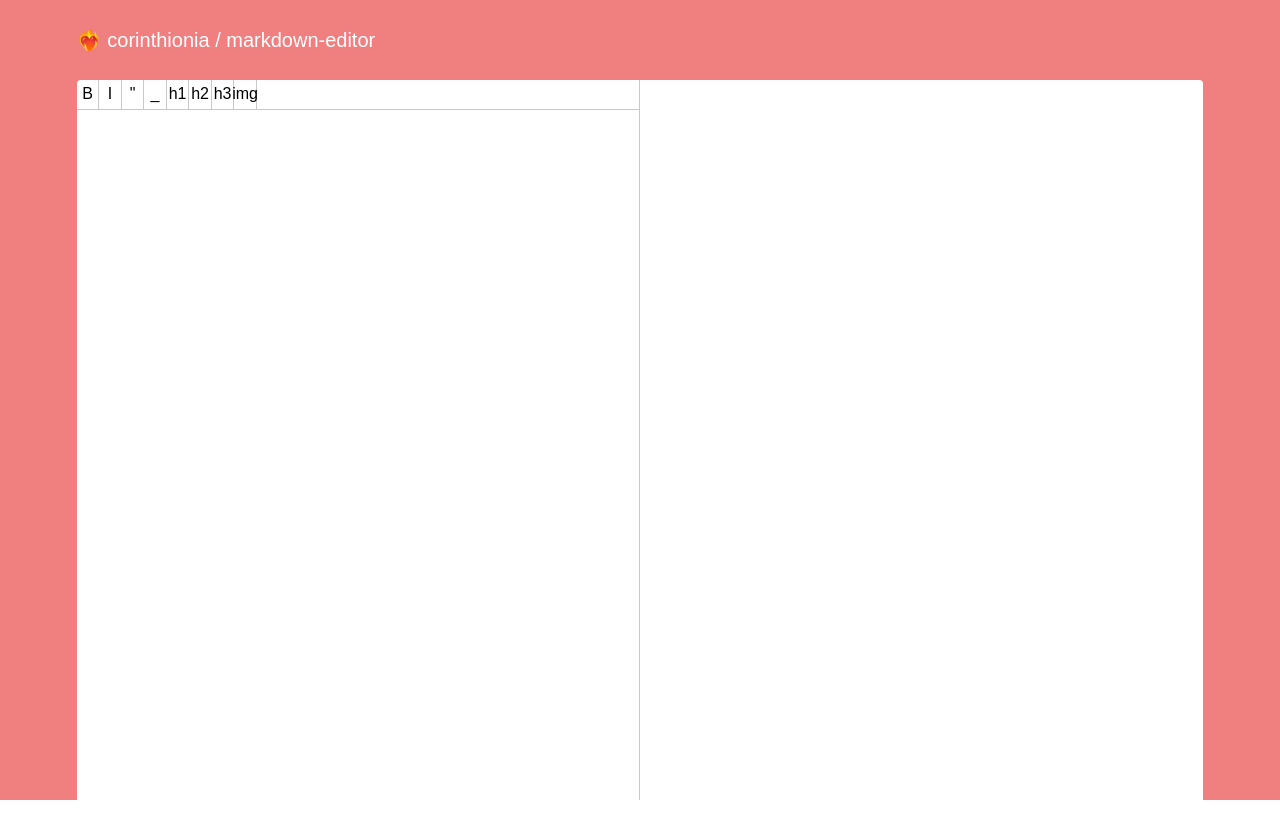
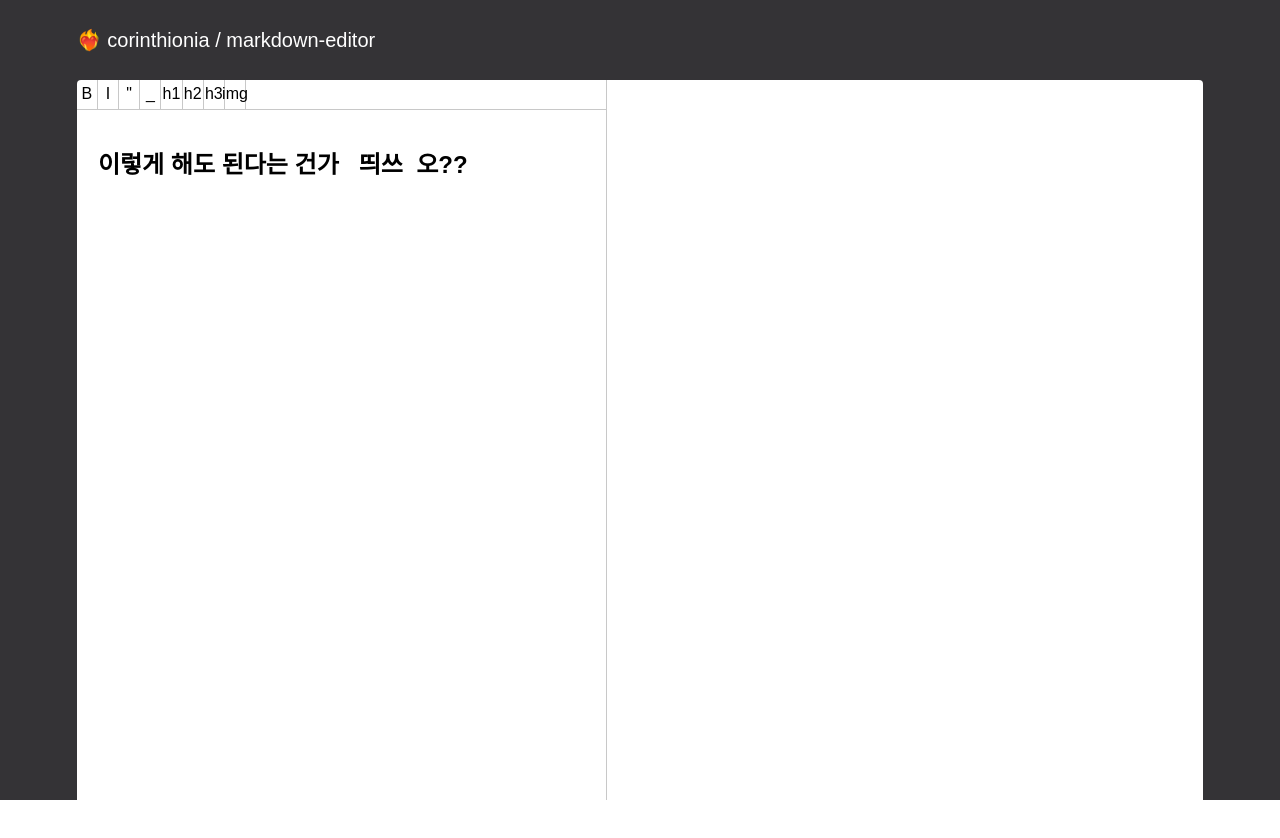
Before and after one commit to corinthionia/markdown-editor, a React (Create React App) app: page / in a window 1280 px wide. Shown: the top 838 px of the page. Before the commit the page ends 800 px from the top, so only its background shows below. Built offline with nearby package versions, Linux system fonts and the light colour scheme; a web font is replaced by a local one.

Commit message:
:sparkles: feat: change textarea to pre tag

```diff
--- a/src/components/editor/Buttons.js
+++ b/src/components/editor/Buttons.js
@@ -8,11 +8,11 @@ const Buttons = () => {
     <Wrapper>
       <Btn onClick={useButtonClick('**', '**')}>B</Btn>
       <Btn onClick={useButtonClick('_', '_')}>I</Btn>
-      <Btn onClick={useButtonClick('\n>', '')}>"</Btn>
+      <Btn onClick={useButtonClick('\n>', '\n')}>"</Btn>
       <Btn onClick={useButtonClick('~~', '~~')}>_</Btn>
-      <Btn onClick={useButtonClick('\n# ', '')}>h1</Btn>
-      <Btn onClick={useButtonClick('\n## ', '')}>h2</Btn>
-      <Btn onClick={useButtonClick('\n### ', '')}>h3</Btn>
+      <Btn onClick={useButtonClick('\n# ', '\n')}>h1</Btn>
+      <Btn onClick={useButtonClick('\n## ', '\n')}>h2</Btn>
+      <Btn onClick={useButtonClick('\n### ', '\n')}>h3</Btn>
       <Btn onClick={useButtonClick('![', ']()')}>img</Btn>
     </Wrapper>
   );
--- a/src/components/editor/TextArea.js
+++ b/src/components/editor/TextArea.js
@@ -1,43 +1,84 @@
-import { useContext } from 'react';
 import styled from 'styled-components';
+import { useContext, useState } from 'react';
+import { ContentContext } from '../../contexts/ContentContext';
 
-import { InputContext } from '../../contexts/InputContext';
 import { SelectionContext } from '../../contexts/SelectionContext';
 
 const TextArea = () => {
-  const { inputText, handleInputChange } = useContext(InputContext);
-  const { setSelectionStartHandler, setSelectionEndHandler } =
-    useContext(SelectionContext);
+  const [inputText, setInputText] = useState('');
+  const { content, setContentHandler } = useContext(ContentContext);
+
+  const {
+    selectionStart,
+    selectionEnd,
+    setSelectionStartHandler,
+    setSelectionEndHandler,
+  } = useContext(SelectionContext);
+
+  const handleInputChange = (e) => {
+    setInputText(e.target.value);
+  };
 
   const handleDragText = (e) => {
-    setSelectionStartHandler(e.target.selectionStart);
-    setSelectionEndHandler(e.target.selectionEnd);
+    const selectedObj = window.getSelection();
+    // let selected = selectedObj.getRangeAt(0).toString(); // 선택한 text 출력
+
+    const { baseOffset, extentOffset } = selectedObj;
+    console.log(baseOffset, extentOffset);
+
+    if (baseOffset < extentOffset) {
+      setSelectionStartHandler(baseOffset);
+      setSelectionEndHandler(extentOffset);
+    } else {
+      setSelectionStartHandler(extentOffset);
+      setSelectionEndHandler(baseOffset);
+    }
+
+    console.log(selectionStart, selectionEnd);
+    console.log('----------------');
+  };
+
+  const handleEnterPress = (e) => {
+    if (e.key === 'Enter') {
+      console.log('엔터');
+      console.log('content: ', content);
+
+      setContentHandler(inputText);
+    }
   };
 
   return (
-    <Wrapper
-      value={inputText}
-      spellCheck="false"
-      onClick={handleDragText}
-      onChange={handleInputChange}
-    ></Wrapper>
+    <Wrapper onKeyPress={handleEnterPress}>
+      {/* <Textarea
+        value={inputText}
+        spellCheck="false"
+        onClick={handleDragText}
+        onChange={handleInputChange}
+      /> */}
+      <pre onClick={handleDragText} onChange={handleInputChange}>
+        <h2>{'이렇게 해도 된다는 건가   띄쓰  오??'}</h2>
+      </pre>
+    </Wrapper>
   );
 };
 
-const Wrapper = styled.textarea`
+const Wrapper = styled.div`
   width: 92%;
   height: 89%;
   padding: 4%;
 
+  font-size: 16px;
+  line-height: 28px;
+`;
+
+const Textarea = styled.textarea`
+  width: 100%;
+  height: 20px;
   border: none;
+  outline: none;
   resize: none;
 
-  font-size: 16px;
-  line-height: 24px;
-
-  &:focus {
-    outline: none;
-  }
+  background: pink;
 `;
 
 export default TextArea;
--- a/src/components/viewer/Viewer.js
+++ b/src/components/viewer/Viewer.js
@@ -8,9 +8,13 @@ const Viewer = () => {
 const Wrapper = styled.div`
   width: 50%;
   height: 100%;
+  padding: 3%;
 
   border-radius: 0 4px 0 0;
   background: ${COLORS.white};
+
+  font-size: 16px;
+  line-height: 32px;
 `;
 
 export default Viewer;
--- a/src/constants/COLORS.js
+++ b/src/constants/COLORS.js
@@ -1,7 +1,7 @@
 const COLORS = {
   // background: '#514d5c',
-  // background: '#343336',
-  background: 'lightcoral',
+  background: '#343336',
+  // background: 'lightcoral',
   border: '#c8c8c8',
 
   white: '#ffffff',
--- /dev/null
+++ b/src/contexts/ContentContext.js
@@ -0,0 +1,22 @@
+import { createContext, useState } from 'react';
+
+export const ContentContext = createContext({
+  state: { content: [] },
+  actions: {
+    setContent: () => {},
+  },
+});
+
+const ContentProvider = ({ children }) => {
+  const [content, setContent] = useState(localStorage.getItem('content') || []);
+
+  const setContentHandler = (content) => setContent(content);
+
+  return (
+    <ContentContext.Provider value={{ content, setContentHandler }}>
+      {children}
+    </ContentContext.Provider>
+  );
+};
+
+export default ContentProvider;
--- a/src/contexts/InputContext.js
+++ b/src/contexts/InputContext.js
@@ -1,4 +1,4 @@
-import { createContext, useEffect, useState } from 'react';
+import { createContext, useState } from 'react';
 
 export const InputContext = createContext({
   state: { inputText: '' },
@@ -8,17 +8,11 @@ export const InputContext = createContext({
 });
 
 const InputProvider = ({ children }) => {
-  const [inputText, setInputText] = useState(
-    localStorage.getItem('content') || ''
-  );
+  const [inputText, setInputText] = useState('');
 
   const handleInputChange = (e) => {
     setInputText(e.target.value);
   };
-
-  useEffect(() => {
-    localStorage.setItem('content', inputText);
-  }, [inputText]);
 
   const setInputTextHandler = (inputText) => setInputText(inputText);
 
```
